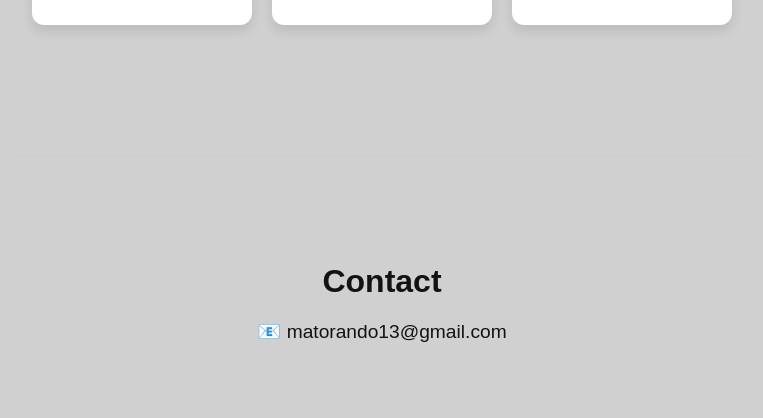
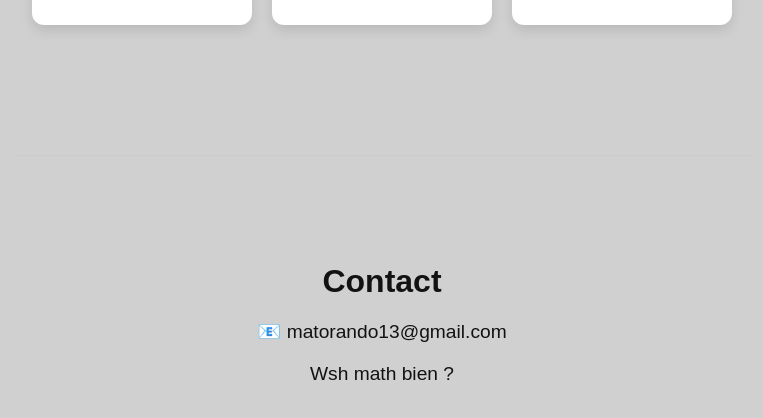
Before and after one commit to Raphdplz/matorando, a plain HTML site: page index.html in a window 1280 px wide. Shown: the part 2738-3156 px from the top of the page, without its empty margins (258-1021 px from the left). Drawn offline with Linux system fonts and the light colour scheme.

Commit message:
Update index.html

```diff
--- a/index.html
+++ b/index.html
@@ -142,6 +142,7 @@
   <section class="section" id="contact">
     <h2>Contact</h2>
     <p>📧 matorando13@gmail.com</p>
+    <p> Wsh math bien ? </p>
   </section>
 
 </body>
```
